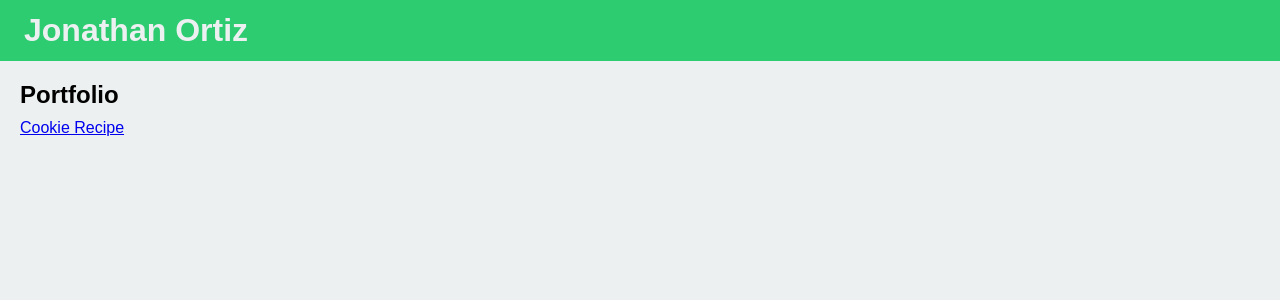
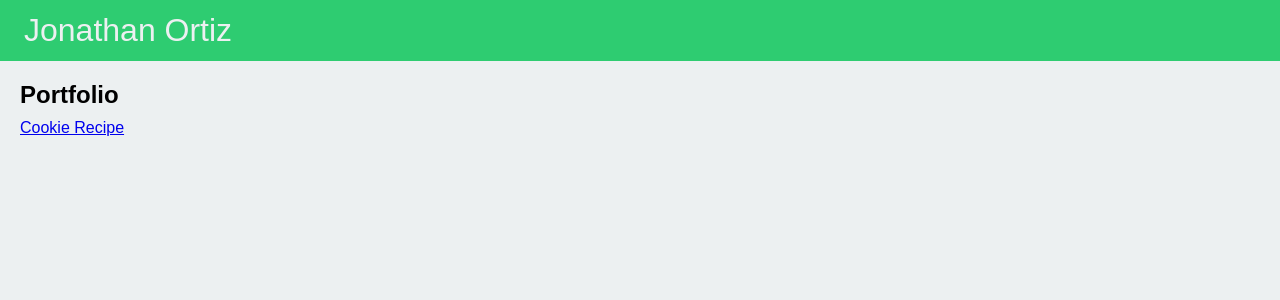
Before and after one commit to J0natr0n/j0natr0n.github.io, a PHP site: page / in a window 1280 px wide. Shown: the top 300 px of the page. Run offline with PHP 8.4, Linux system fonts and the light colour scheme.

Commit message:
font weight

```diff
--- a/css/fewd-36.css
+++ b/css/fewd-36.css
@@ -15,6 +15,7 @@ display: block;
 background-color: #2ecc71;
 color: #ecf0f1;
 margin: 0;
+font-weight: 300;
 }
 
 section {
```
